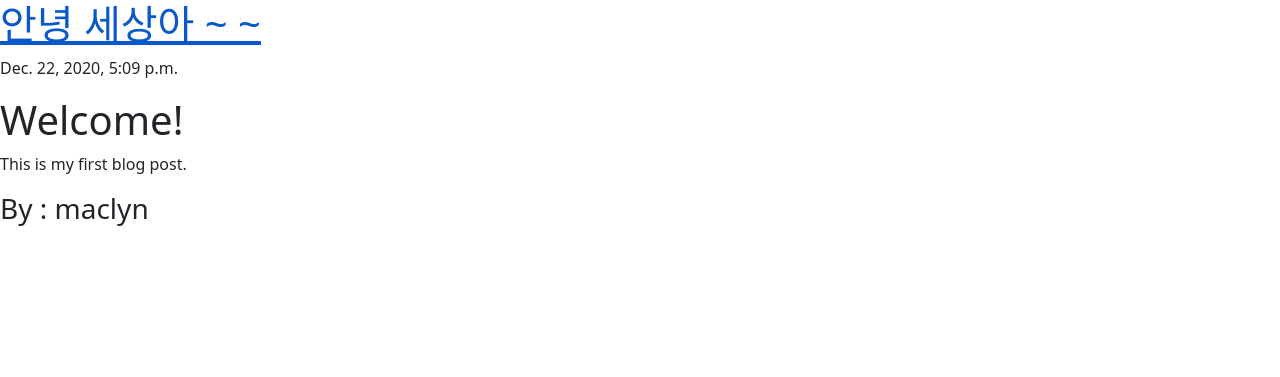
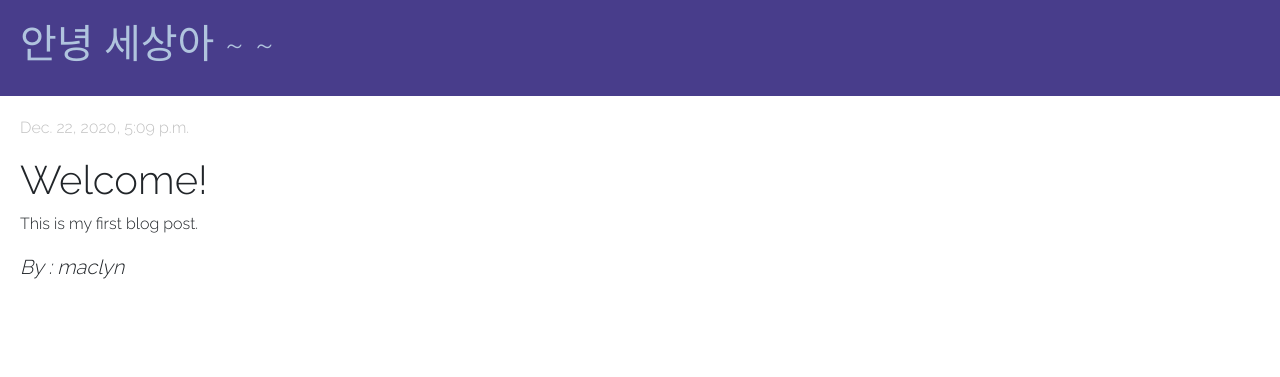
Before and after one commit to maclyn02/DjangoBloggingApp, a Django app: page /post/1/ in a window 1280 px wide. Shown: the top 377 px of the page. Run offline with Django 3.2, Linux system fonts and the light colour scheme; data comes from the database, SQL or seed files in the repository.

Commit message:
added custom css static files

```diff
--- /dev/null
+++ b/blog/static/css/style.css
@@ -0,0 +1,40 @@
+@import url('https://fonts.googleapis.com/css2?family=Raleway:wght@300&display=swap');
+
+body{
+    font-family: 'Raleway', sans-serif;
+}
+body a{
+    text-decoration: none;
+}
+
+.header{
+    background-color: darkslateblue;
+    margin-top: 0;
+    padding: 20px 20px 20px 20px;
+}
+.header a{
+    color: lightsteelblue;
+}
+.header a:hover{
+    text-shadow: 0.5px 1px lightsteelblue;
+}
+
+.content-container{
+    display: flex;
+    flex-direction: column;
+    max-width: 70vw;
+    margin-top: 20px;
+}
+
+.row, .row-content{
+    padding-left: 20px;
+    padding-bottom: 10vh;
+}
+
+.date{
+    color: silver;
+}
+.author{
+    font-style: italic;
+    font-size: 20px;
+}
--- a/blog/templates/blog/base_page.html
+++ b/blog/templates/blog/base_page.html
@@ -1,4 +1,3 @@
-{% load static %}
 <!doctype html>
 <html lang="en">
 <head>
@@ -9,6 +8,10 @@
 
     <link href="https://cdn.jsdelivr.net/npm/bootstrap@5.0.0-beta1/dist/css/bootstrap.min.css" rel="stylesheet" integrity="sha384-giJF6kkoqNQ00vy+HMDP7azOuL0xtbfIcaT9wjKHr8RbDVddVHyTfAAsrekwKmP1" crossorigin="anonymous">
     <script src="https://cdn.jsdelivr.net/npm/bootstrap@5.0.0-beta1/dist/js/bootstrap.bundle.min.js" integrity="sha384-ygbV9kiqUc6oa4msXn9868pTtWMgiQaeYH7/t7LECLbyPA2x65Kgf80OJFdroafW" crossorigin="anonymous"></script>
+
+    {% load static %}
+    <link href="{% static 'css/style.css' %}" rel="stylesheet">
+
     <title>My Blog</title>
 </head>
 <body>
@@ -18,10 +21,8 @@
 
     <div class="content-container">
         <div class="row">
-            <div class="col-md-8">
-                {% block content %}
-                {% endblock %}
-            </div>
+            {% block content %}
+            {% endblock %}
         </div>
     </div>
 </body>
--- a/blog/templates/blog/post_details.html
+++ b/blog/templates/blog/post_details.html
@@ -2,11 +2,11 @@
 
 {% block content %}
     {% if post_details.published_date %}
-    <div>
-        <p>{{ post_details.published_date }}</p>
+    <div class="">
+        <p class="date">{{ post_details.published_date }}</p>
         <h1>{{ post_details.title }}</h1>
         <p>{{ post_details.text | linebreaksbr }}</p>
-        <h3>By : {{ post_details.author }}</h3>
+        <p class="author">By : {{ post_details.author }}</p>
     </div>
     {% endif %}
 {% endblock %}
--- a/blog/templates/blog/post_list.html
+++ b/blog/templates/blog/post_list.html
@@ -2,8 +2,8 @@
 
 {% block content %}
     {% for post in posts %}
-    <div>
-        <p> {{ post.published_date }} </p>
+    <div class="row-content">
+        <p class="date"> {{ post.published_date }} </p>
         <h2><a href="{% url 'post_details' primary_key=post.pk %}"> {{ post.title }} </a></h2>
         <p> {{ post.text | linebreaksbr }} </p>
     </div>
--- a/myblog/settings.py
+++ b/myblog/settings.py
@@ -121,4 +121,4 @@ USE_TZ = True
 # Static files (CSS, JavaScript, Images)
 # https://docs.djangoproject.com/en/3.1/howto/static-files/
 
-STATIC_URL = '/static/'
+STATIC_URL = '/blog/static/'
```
Also changed, not shown: blog/templates/blog/static/css/style.css (deleted, +0 -9 lines).
